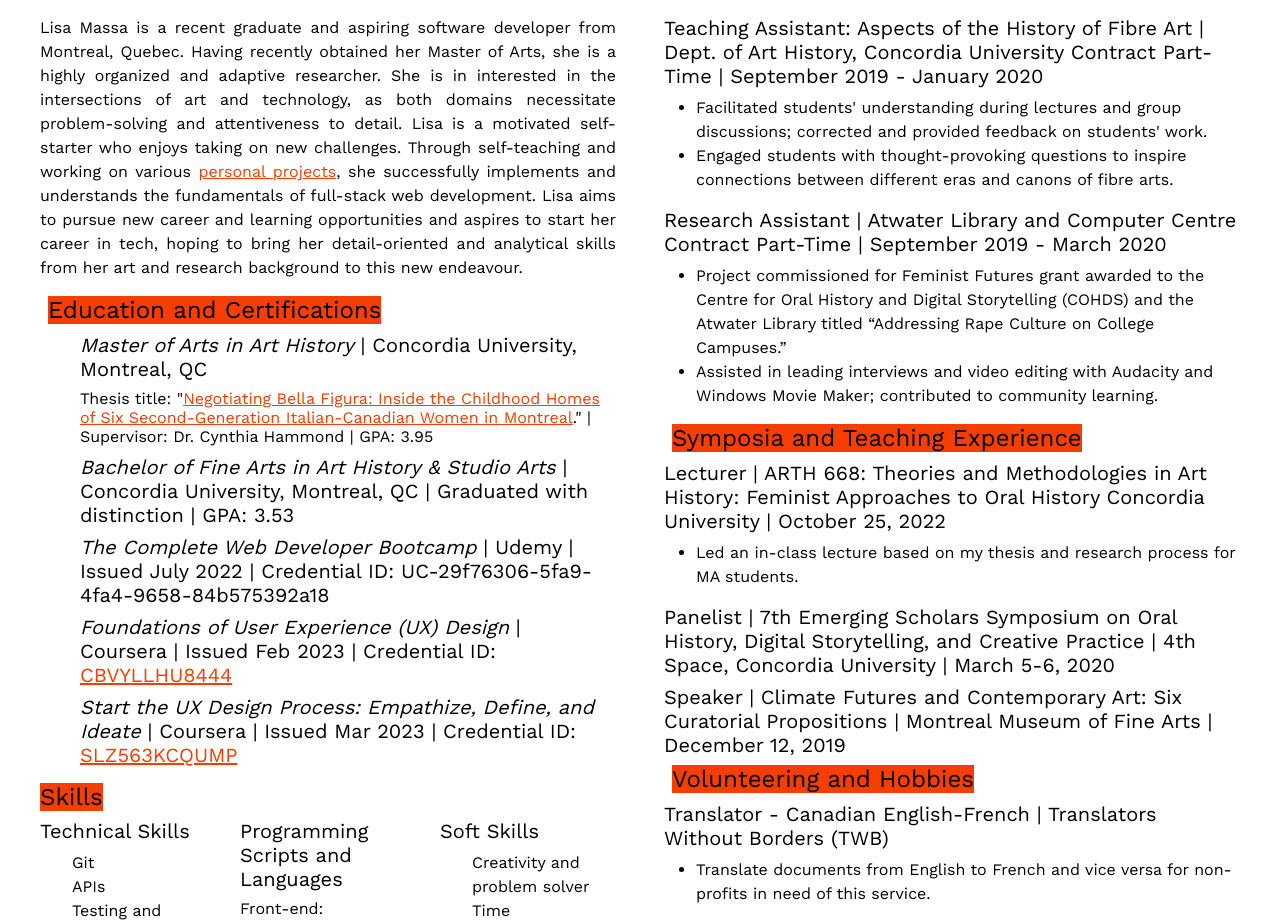
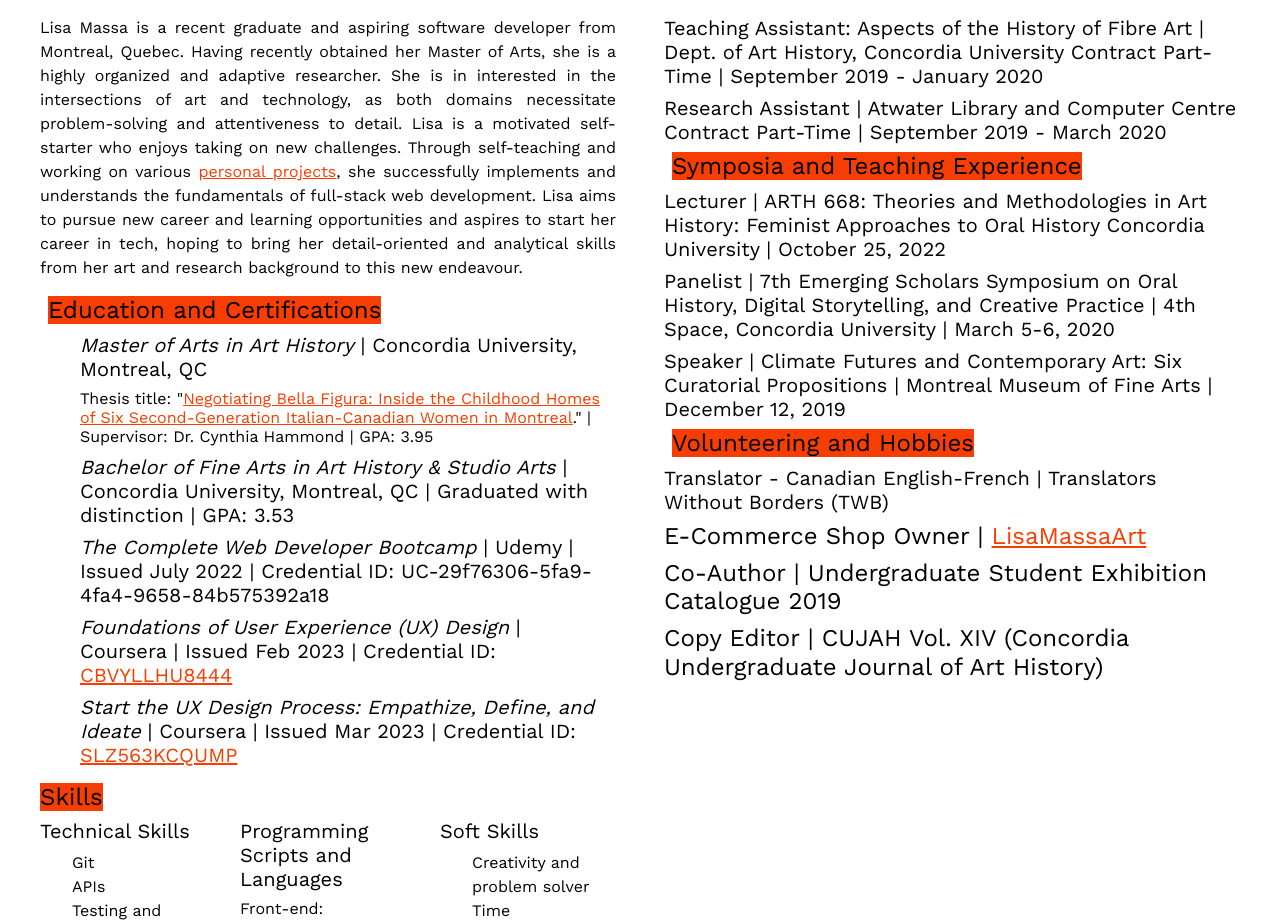
Before and after one commit to lisa-massa/lisa-massa.github.io, a website: page mycv.html in a window 1280 px wide. Shown: the part 163-1085 px from the top of the page. Drawn offline with nearby package versions, Linux system fonts and the light colour scheme.

Commit message:
Delete info

```diff
--- a/mycv.html
+++ b/mycv.html
@@ -111,7 +111,7 @@
 <h4 class="m-2"><mark>Employment</mark></h4>
 <h5>Membership and Communications Coordinator | The Canadian Federation of Friends of Museums
     Internship / Contract Full-Time, Non-Profit | October 2022 - March 2023</h5>
-
+<!--
     <ul>
         <li>Produced bilingual monthly national newsletters. Communicated with contributors and members across Canada to help write and share their volunteer stories. Organized publications with Microsoft Excel. Created and published newsletters via Mailchimp.</li>
 
@@ -120,7 +120,7 @@
         <li>Attended regular board meetings as recording secretary; responsible for producing pre-meeting agendas and taking minutes.</li>
 
         <li>Communicated with the Office of the Governor General to successfully obtain Viceregal Patronage for the CFFM.</li>
-    </ul>
+    </ul> -->
 
 
 </div>
@@ -130,27 +130,23 @@
 <h5>Teaching Assistant: Aspects of the History of Fibre Art | Dept. of Art History, Concordia University
     Contract Part-Time | September 2019 - January 2020</h5>
 
-    <ul>
+    <!-- <ul>
         <li>Facilitated students' understanding during lectures and group discussions; corrected and provided feedback on students' work.</li>
 
         <li>Engaged students with thought-provoking questions to inspire connections between different eras and canons of fibre arts.</li>
-    </ul>
+    </ul> -->
 
 <h5>Research Assistant | Atwater Library and Computer Centre
     Contract Part-Time | September 2019 - March 2020</h5>
 
-    <ul>
+    <!-- <ul>
         <li>Project commissioned for Feminist Futures grant awarded to the Centre for Oral History and Digital Storytelling (COHDS) and the Atwater Library titled “Addressing Rape Culture on College Campuses.”</li>
         <li>Assisted in leading interviews and video editing with Audacity and Windows Movie Maker; contributed to community learning.</li>
-    </ul>
+    </ul> -->
 
 <h4 class="m-2"><mark>Symposia and Teaching Experience</mark></h4>
 <h5>Lecturer | ARTH 668: Theories and Methodologies in Art History: Feminist Approaches to Oral History
     Concordia University | October 25, 2022</h5>
-
-    <ul>
-        <li>Led an in-class lecture based on my thesis and research process for MA students.</li>
-    </ul>
 
 <h5>Panelist | 7th Emerging Scholars Symposium on Oral History, Digital Storytelling, and Creative Practice | 4th Space, Concordia University | March 5-6, 2020</h5>
 
@@ -159,17 +155,13 @@
 <h4 class="m-2"><mark>Volunteering and Hobbies</mark></h4>
 <h5>Translator - Canadian English-French | Translators Without Borders (TWB)</h5>
 
-    <ul>
-        <li>Translate documents from English to French and vice versa for non-profits in need of this service.</li>
-    </ul>
-
 <h4>E-Commerce Shop Owner | <a href="https://www.etsy.com/ca/shop/LisaMassaArt">LisaMassaArt</a></h4>
 
-    <ul>
+    <!-- <ul>
         <li>Create listings of available artwork for sale; employ SEO strategies, photograph, and edit images and video of artwork utilizing Adobe Photoshop and Adobe Illustrator.</li>
 
         <li>Manage inventory and review analytics to improve sales. Fulfilled orders and shipments while maintaining customer satisfaction.</li>
-    </ul>
+    </ul> -->
 
 <h4>Co-Author | Undergraduate Student Exhibition Catalogue 2019</h4>
 
```
